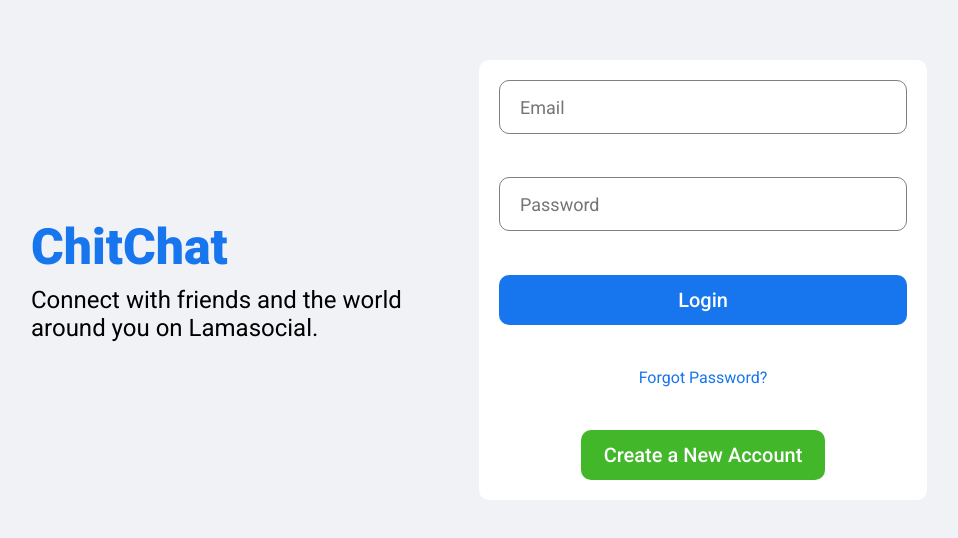
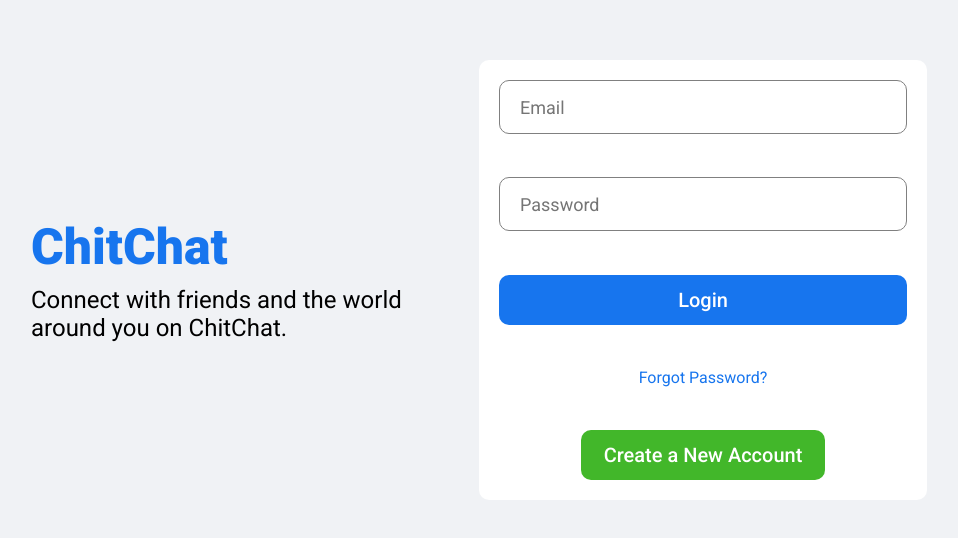
Before and after one commit to BibhushanKarki/ChitChat-Frontend, a React (Create React App) app: page /login in a window 1280 px wide. Shown: the part 120-658 px from the top of the page, without its empty margins (161-1119 px from the left). Built offline with nearby package versions, Linux system fonts and the light colour scheme.

Commit message:
Auth context added and updates on routes

```diff
--- a/src/App.js
+++ b/src/App.js
@@ -7,13 +7,23 @@
   Switch,
   Route
 } from "react-router-dom";
+import { useContext } from "react";
+import { AuthContext } from "./context/AuthContext";
+
 function App() {
+  const {user}=useContext(AuthContext)
   return (
     <Router>
       <Switch>
-        <Route exact path="/"><Home/></Route>
-        <Route path="/login"><Login/></Route>
-        <Route path="/register"><Register/></Route>
+        <Route exact path="/">
+         {user? <Home/>: <Register/>}
+          </Route>
+        <Route path="/login">
+          {user? <Redirect to="/"/> : <Login/>}
+          </Route>
+        <Route path="/register">
+        {user? <Redirect to="/"/> : <Register/>}
+        </Route>
         <Route path="/profile/:username"><Profile/></Route>
       </Switch>
     </Router>
--- a/src/apiCalls.js
+++ b/src/apiCalls.js
@@ -3,9 +3,9 @@
 export const loginCall= async (userCredential,dispatch)=>{
   dispatch({type:"LOGIN_START"});
   try{
-    const res=await axios.post("auth/login",userCredential)
-    dispatch({type:"LOGIN_SUCCESS",payload:res.data})
+    const res=await axios.post("/auth/login",userCredential);
+    dispatch({type:"LOGIN_SUCCESS",payload:res.data});
   }catch(err){
-    dispatch({type:"LOGIN_FAILURE",payload:err})
+    dispatch({type:"LOGIN_FAILURE",payload:err});
   }
 }
--- a/src/components/feed/Feed.jsx
+++ b/src/components/feed/Feed.jsx
@@ -13,7 +13,6 @@
       ? await axios.get("/posts/profile/"+username)
       : await axios.get("/posts/timeline/60ddd3055694fa34dc0f7919");
       setPosts(res.data)
-
     };
     fetchPosts();
   }, [username])
--- a/src/context/AuthContext.js
+++ b/src/context/AuthContext.js
@@ -15,7 +15,8 @@
     <AuthContext.Provider value={{
       user:state.user,
       isFetching:state.isFetching,
-      error:state.error
+      error:state.error,
+      dispatch
       }}>
         {children}
     </AuthContext.Provider>
--- a/src/context/AuthReducer.js
+++ b/src/context/AuthReducer.js
@@ -4,7 +4,7 @@
             return{
                 ...state,
                 user:null,
-                isFetching:false,
+                isFetching:true,
                 erorr:false,
             };
 
--- a/src/pages/login/Login.jsx
+++ b/src/pages/login/Login.jsx
@@ -10,24 +10,27 @@
   const {user,isFetching,error,dispatch}=useContext(AuthContext)
 
   const handleClick=(e)=>{
+
     e.preventDefault();
-    loginCall({email:email.current.value,password:password.current.value},dispatch);
+    loginCall(
+      {email:email.current.value,password:password.current.value},
+      dispatch);
   };
-
+  console.log(user);
   return (
     <div className="login">
       <div className="loginWrapper">
         <div className="loginLeft">
           <h3 className="loginLogo">ChitChat</h3>
           <span className="loginDesc">
-            Connect with friends and the world around you on Lamasocial.
+            Connect with friends and the world around you on ChitChat.
           </span>
         </div>
         <div className="loginRight">
           <form className="loginBox" onSubmit={handleClick}>
             <input placeholder="Email" type="email" required className="loginInput" ref={email}/>
             <input placeholder="Password" type="password"  required
-            minLenght="6" className="loginInput" ref={password}/>
+            minLength="6" className="loginInput" ref={password}/>
             <button className="loginButton" disabled={isFetching}>{isFetching ? <CircularProgress color="white" size="20px"/>:"Login"}</button>
             <span className="loginForgot">Forgot Password?</span>
             <button className="loginRegisterButton">
```
